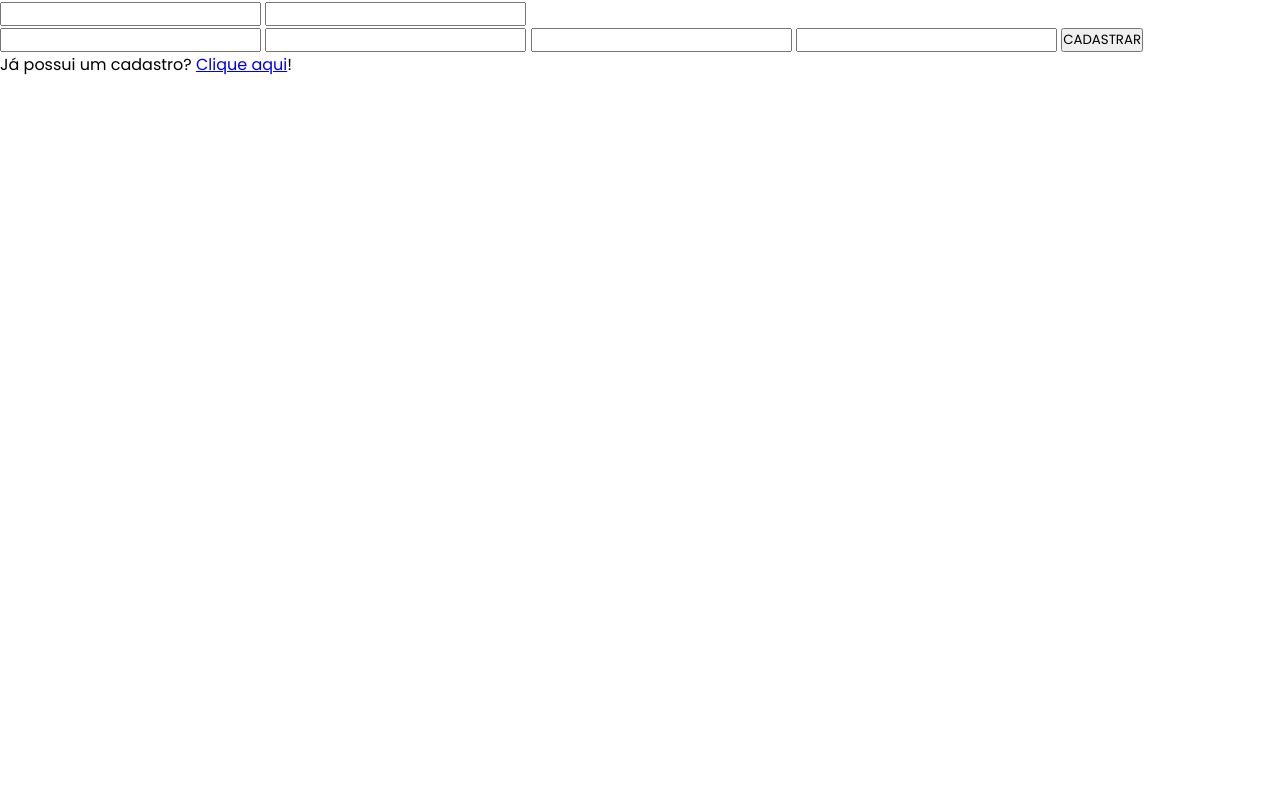
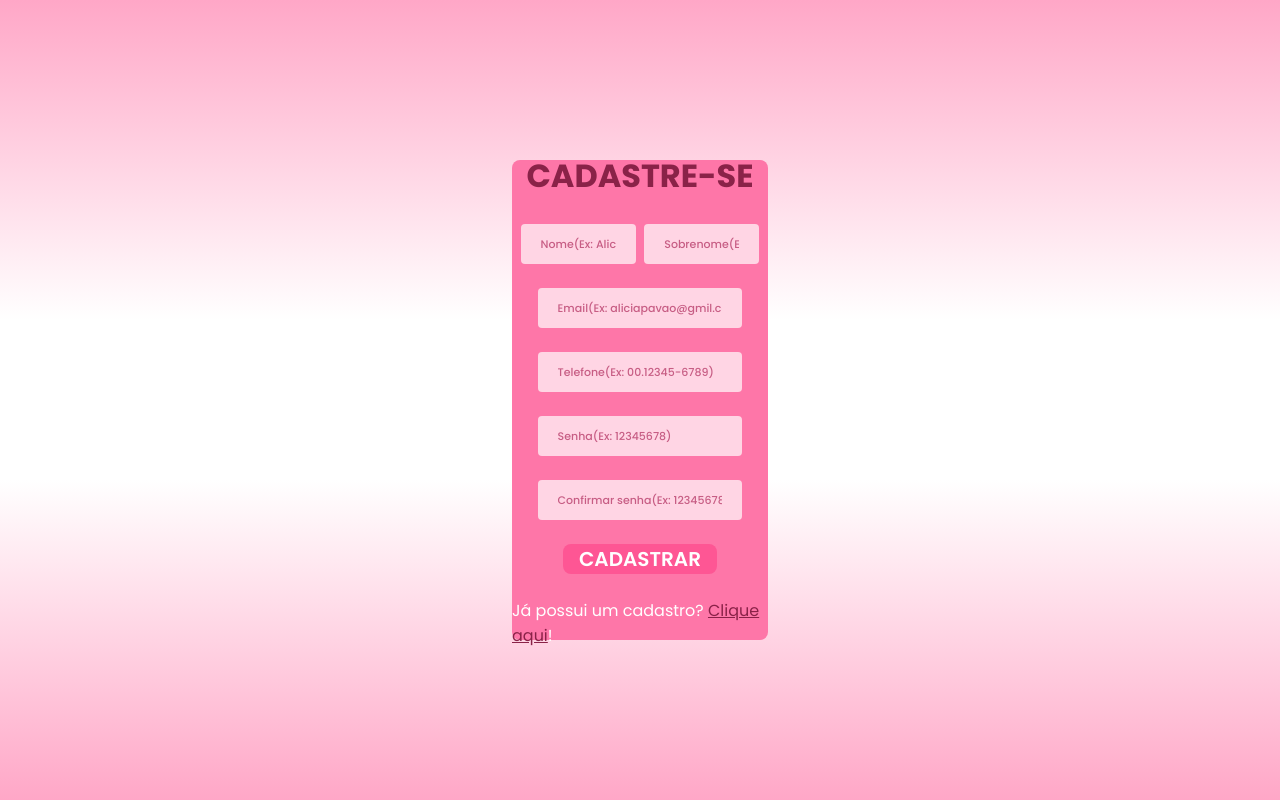
Before and after one commit to gustav0-rdg/proj_mercado, a Flask app: page /cadastro in a window 1280 px wide. Run offline with Flask 3, Linux system fonts and the light colour scheme.

Commit message:
Att da marcação html e Criação do CSS

```diff
--- a/static/css/paginas/pagCadastro.css
+++ b/static/css/paginas/pagCadastro.css
@@ -0,0 +1,108 @@
+/* Corpo */
+.main__cadastro-container {
+    width: 100vw;
+    height: 100vh;
+    display: flex;
+    justify-content: center;
+    align-items: center;
+    background:  var( --gradient-loginLight);
+}
+
+/* Form */
+
+.titulo_cadastro {
+        color: var(--rosa-primario-escuro);
+}
+
+.form__cadastro {
+    width: 20%;
+    height: 60%;
+    background-color: var(--rosa-secundario);
+    border-radius: 8px;
+
+    display: flex;
+    align-items: center;
+    justify-content: center;
+    flex-direction: column;
+
+    gap: 24px;
+}
+
+.form__cadastro-name {
+    display: flex;
+    justify-content: space-evenly;
+
+}
+
+.input__cadastro {
+    height: 35px;
+    background-color: var(--rosa-secundario-claro);
+    outline-color: var(--rosa-primario);
+    border: none;
+    border-radius: 4px;
+    width: 80%;
+    color: var(--rosa-primario-escuro);
+    font-weight: 600;
+    padding: 20px;
+}
+
+.input__cadastro-names {
+    height: 35px;
+    background-color: var(--rosa-secundario-claro);
+    outline-color: var(--rosa-primario);
+    border: none;
+    border-radius: 4px;
+    width: 45%;
+    color: var(--rosa-primario-escuro);
+    font-weight: 600;
+    padding: 20px;
+}
+
+input::placeholder {
+    color: var(--rosa-secundario-medio);
+    font-size: 11px;
+    font-weight: 500;
+}
+
+.input__cadastro-name {
+
+}
+
+.input__cadastro-lastName {
+
+}
+
+.input__cadastro-email {
+
+}
+
+.input__cadastro-tel {
+
+}
+
+.input__cadastro-senha {
+
+}
+
+.input__cadastro-senhaConfirm {
+
+}
+
+.btn__cadastrar {
+    width: 60%;
+    height: 8%;
+    color: var(--branco);
+    font-size: 20px;
+    font-weight: 600;
+    background-color: var(--rosa-primario);
+    border: none;
+    border-radius: 8px;
+}
+
+.text__cadastro {
+    color: var(--branco);
+}
+
+.link__cadastro {
+    color: var(--rosa-primario-escuro);
+}
--- a/templates/cadastro.html
+++ b/templates/cadastro.html
@@ -13,17 +13,19 @@
 
 <body>
     <main class="main__cadastro-container">
+
         <form class="form__cadastro">
-            <div class="form__cadastro-nome">
-                <input type="text" class="input__cadastro-name">
-                <input type="text" class="input__cadastro-lastName">
+            <h1 class="titulo_cadastro">CADASTRE-SE</h1>
+            <div class="form__cadastro-name">
+                <input type="text" class="input__cadastro-name input__cadastro-names " placeholder="Nome(Ex: Alicia)">
+                <input type="text" class="input__cadastro-lastName input__cadastro-names " placeholder="Sobrenome(Ex: Pavão)">
             </div>
 
-            <input type="text" class="input__cadastro-email">
-            <input type="text" class="input__cadastro-tel">
+            <input type="text" class="input__cadastro-email input__cadastro" placeholder="Email(Ex: aliciapavao@gmil.com)">
+            <input type="text" class="input__cadastro-tel input__cadastro" placeholder="Telefone(Ex: 00.12345-6789)">
 
-            <input type="text" class="input__cadastro-senha">
-            <input type="text" class="input__cadastro-senhaConfirm">
+            <input type="text" class="input__cadastro-senha input__cadastro" placeholder="Senha(Ex: 12345678)">
+            <input type="text" class="input__cadastro-senhaConfirm input__cadastro" placeholder="Confirmar senha(Ex: 12345678)">
 
             <button class="btn__cadastrar">CADASTRAR</button>
 
```
